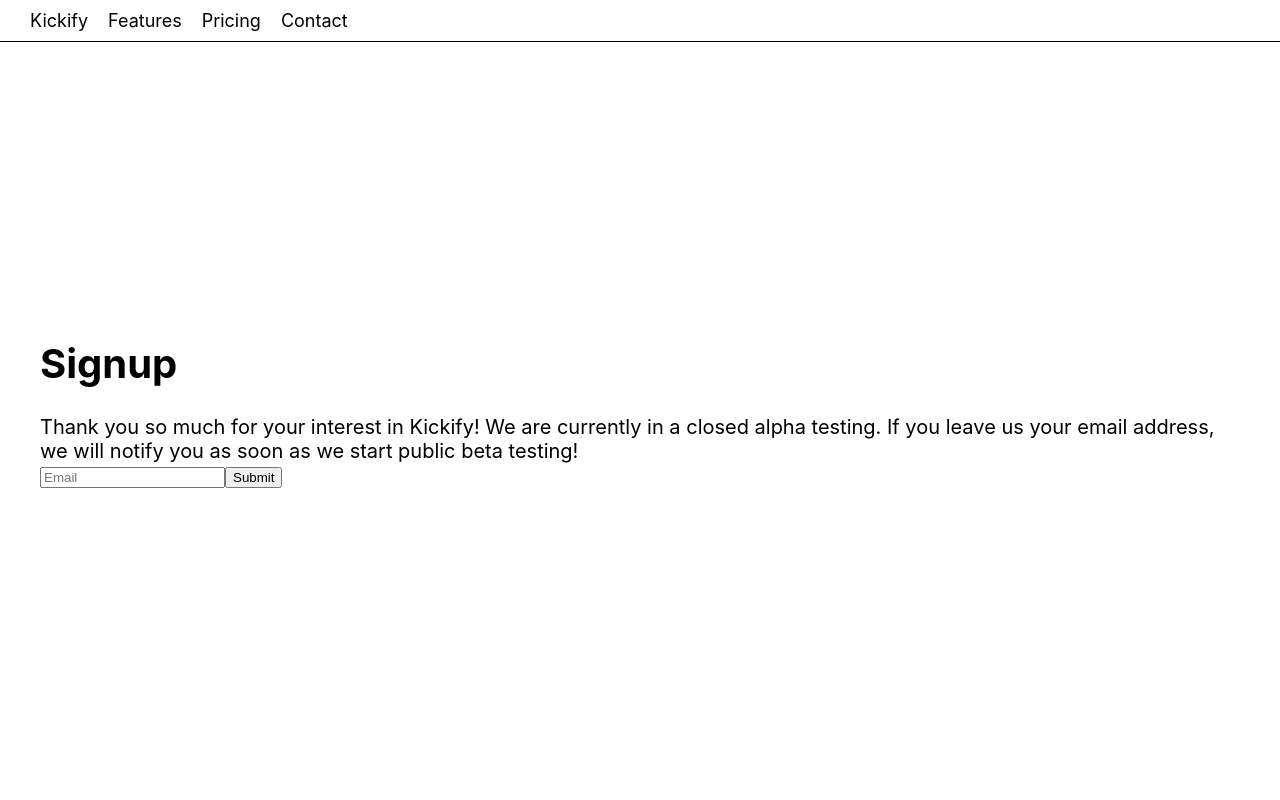
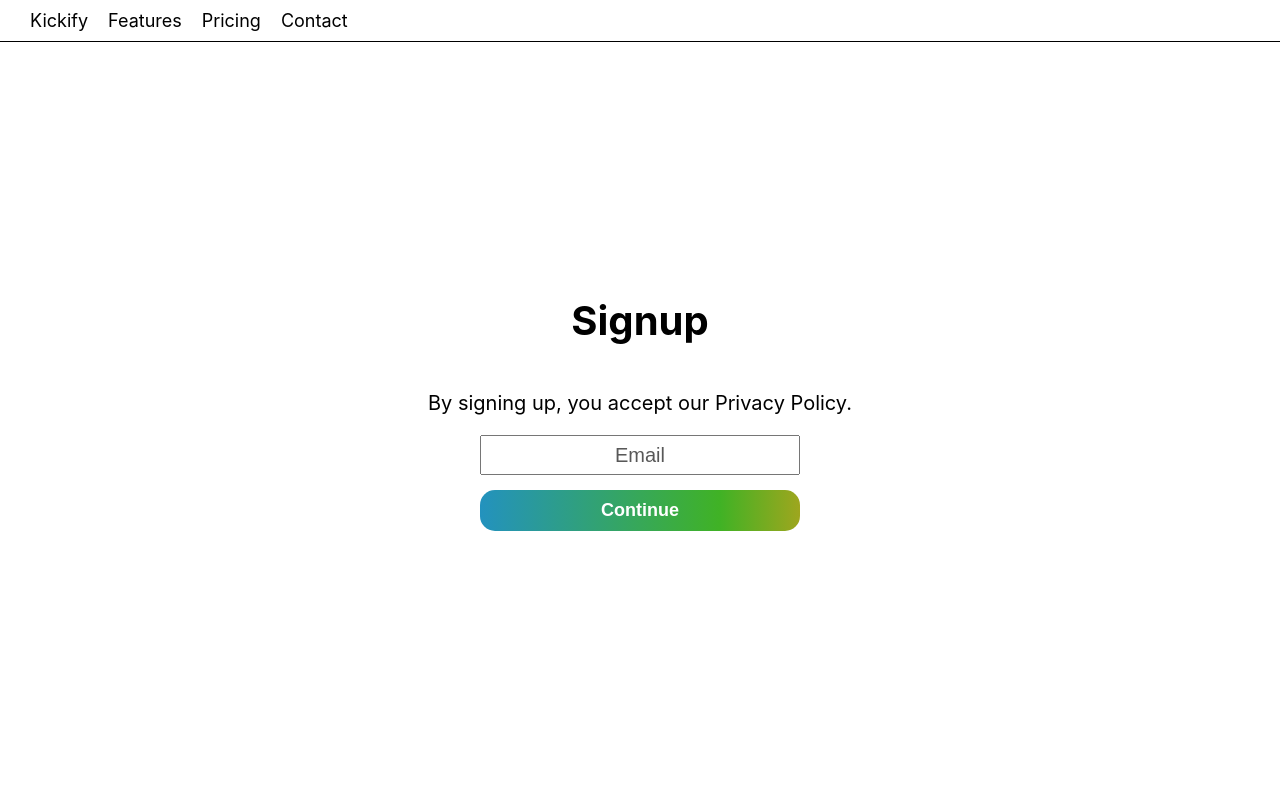
Before and after one commit to Bettelstab/kickify-io, a Next.js app: page /signup in a window 1280 px wide. Shown: the top 800 px of the page. Built offline with nearby package versions, Linux system fonts and the light colour scheme.

Commit message:
Make signup form nice and make the process 2 steps

```diff
--- /dev/null
+++ b/pages/signup/Signup.module.css
@@ -0,0 +1,26 @@
+.signup {
+  display: flex;
+  flex-direction: column;
+  align-items: center;
+  justify-content: center;
+  width: clamp(300px, 50%, 500px);
+}
+
+.signup form {
+  display: grid;
+  grid-template-columns: 1fr;
+  grid-gap: 15px;
+}
+
+.signup form input {
+  width: clamp(280px, 25vw, 700px);
+  height: 40px;
+  padding: 10px;
+  text-align: center;
+  font-size: inherit;
+}
+
+.signup form input::placeholder {
+  color: inherit;
+  opacity: 0.65;
+}
--- a/pages/signup/index.tsx
+++ b/pages/signup/index.tsx
@@ -1,18 +1,18 @@
+import Link from "next/link";
+
 import BasicPage from "/components/basic-page";
+import styles from "./Signup.module.css";
 
 export default function Signup() {
   return (
     <BasicPage description="Signup" title="Signup">
-      <div>
+      <div className={styles.signup}>
         <h1>Signup</h1>
-        <div>
-          Thank you so much for your interest in Kickify! We are currently in a
-          closed alpha testing. If you leave us your email address, we will
-          notify you as soon as we start public beta testing!
-        </div>
-        <form action="" method="post">
-          <input type="email" name="email" placeholder="Email" />
-          <input type="submit" value="Submit" />
+        <p>By signing up, you accept our <Link href="/privacy-policy">Privacy Policy</Link>.</p>
+        <form action="https://formsubmit.co/contact@kickify.io" method="POST">
+          <input type="email" name="email" placeholder="Email" required />
+          <input type="hidden" name="_next" value="/signup/thank-you" />
+          <button type="submit">Continue</button>
         </form>
       </div>
     </BasicPage>
```
Also changed, not shown: pages/signup/thank-you/index.tsx (added, +26 -0 lines).
